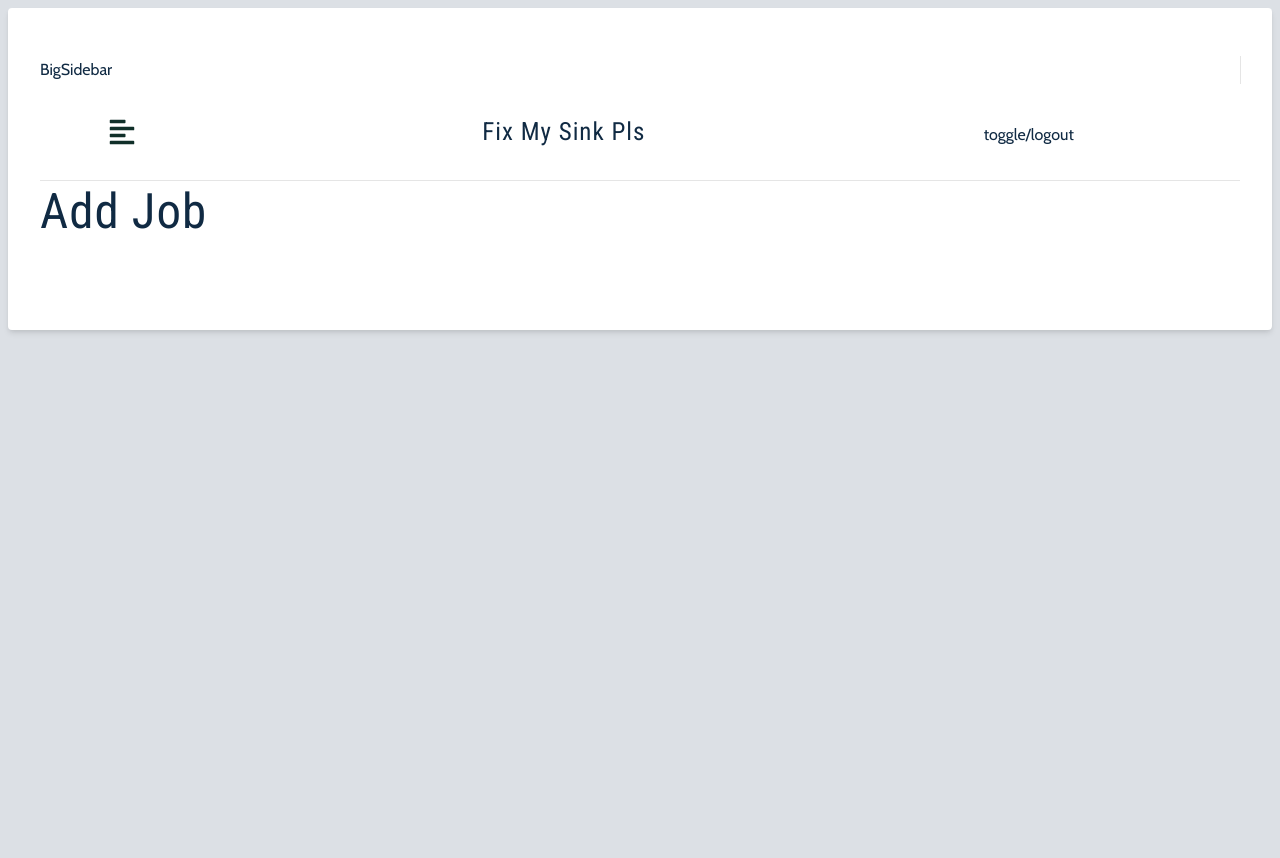
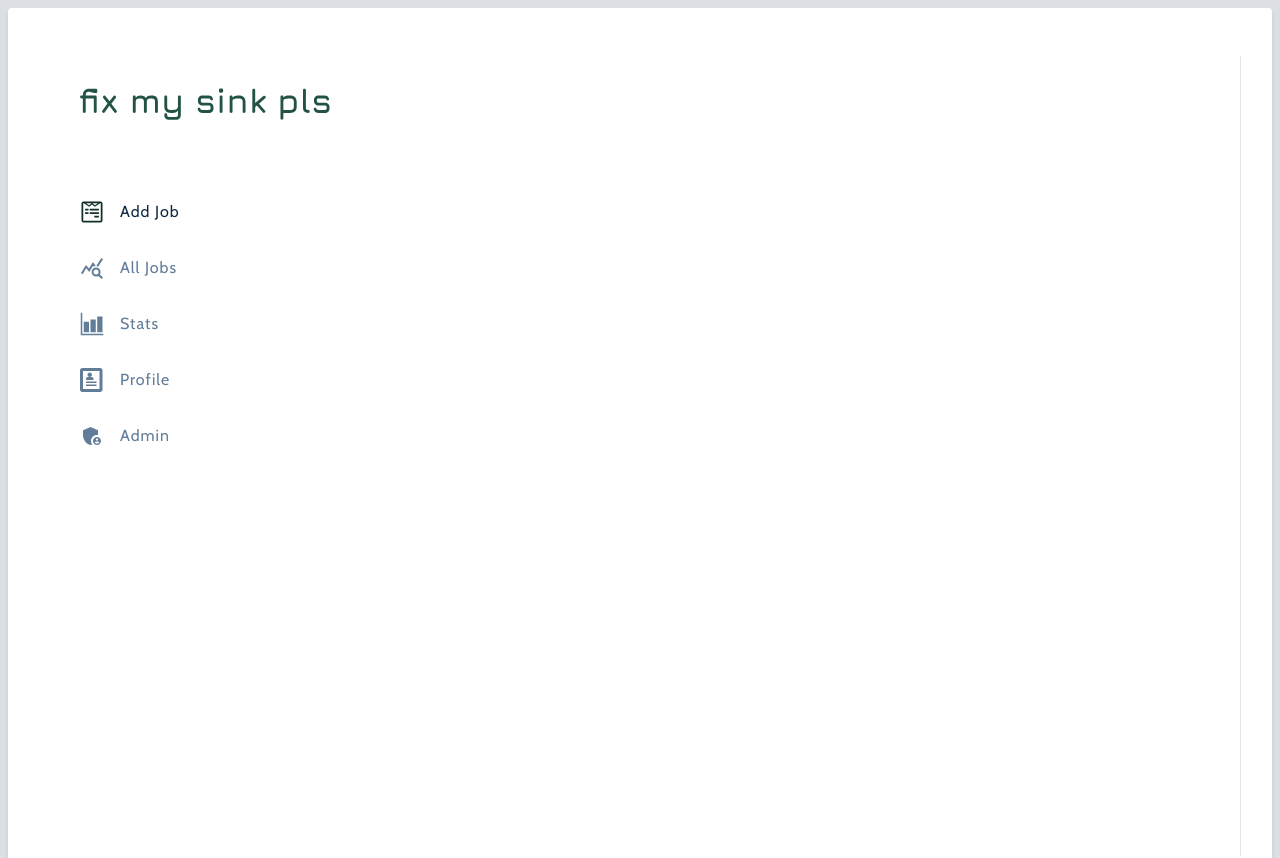
Before and after one commit to mcwhopper63/fixmysinkpls-client-only, a React (Vite) app: page /dashboard in a window 1280 px wide. Shown: the top 858 px of the page. Before the commit the page ends 800 px from the top, so only its background shows below. Built offline with nearby package versions, Linux system fonts and the light colour scheme.

Commit message:
css bug in big sidebar

```diff
--- a/src/assets/wrappers/BigSidebar.js
+++ b/src/assets/wrappers/BigSidebar.js
@@ -1,4 +1,4 @@
-import styled from 'styled-components'
+import styled from 'styled-components';
 
 const Wrapper = styled.aside`
     display: none;
@@ -62,5 +62,5 @@ const Wrapper = styled.aside`
             color: var(--primary-500);
         }
     }
-`
-export default Wrapper
+`;
+export default Wrapper;
--- a/src/assets/wrappers/DashboardFormPage.js
+++ b/src/assets/wrappers/DashboardFormPage.js
@@ -1,4 +1,4 @@
-import styled from 'styled-components'
+import styled from 'styled-components';
 
 const Wrapper = styled.section`
     border-radius: var(--borderRadius);
@@ -63,6 +63,6 @@ const Wrapper = styled.section`
             margin-top: 0;
         }
     }
-`
+`;
 
-export default Wrapper
+export default Wrapper;
--- a/src/components/BigSidebar.jsx
+++ b/src/components/BigSidebar.jsx
@@ -1,6 +1,28 @@
 import Wrapper from '../assets/wrappers/BigSidebar';
+import NavLinks from './NavLinks';
+import Logo from './Logo';
+import { useDashboardContext } from '../pages/DashboardLayout';
 
 const BigSidebar = () => {
-    return <Wrapper>BigSidebar</Wrapper>;
+    const { showSidebar } = useDashboardContext();
+
+    return (
+        <Wrapper>
+            <div
+                className={
+                    showSidebar
+                        ? 'sidebar-container'
+                        : 'sidebar-container show-sidebar'
+                }
+            >
+                <div className="content">
+                    <header>
+                        <Logo />
+                    </header>
+                    <NavLinks />
+                </div>
+            </div>
+        </Wrapper>
+    );
 };
 export default BigSidebar;
```
Lines whose indentation alone changed are shown as unchanged.
